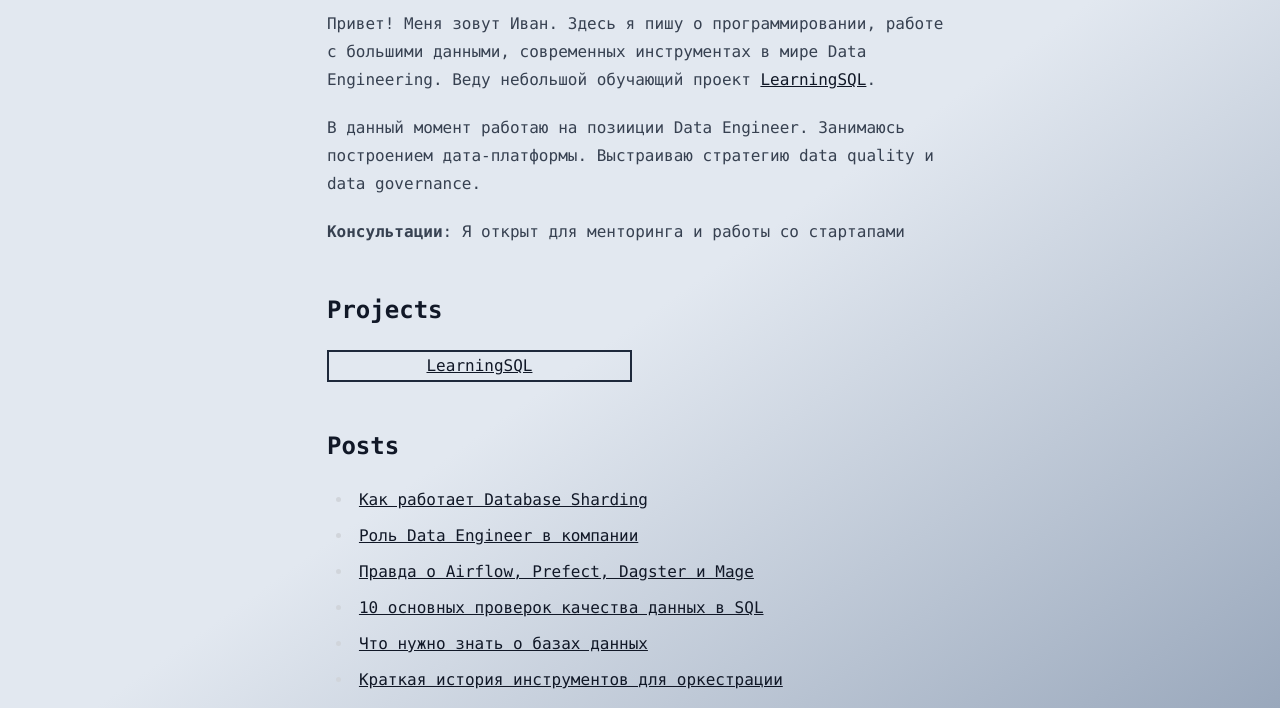
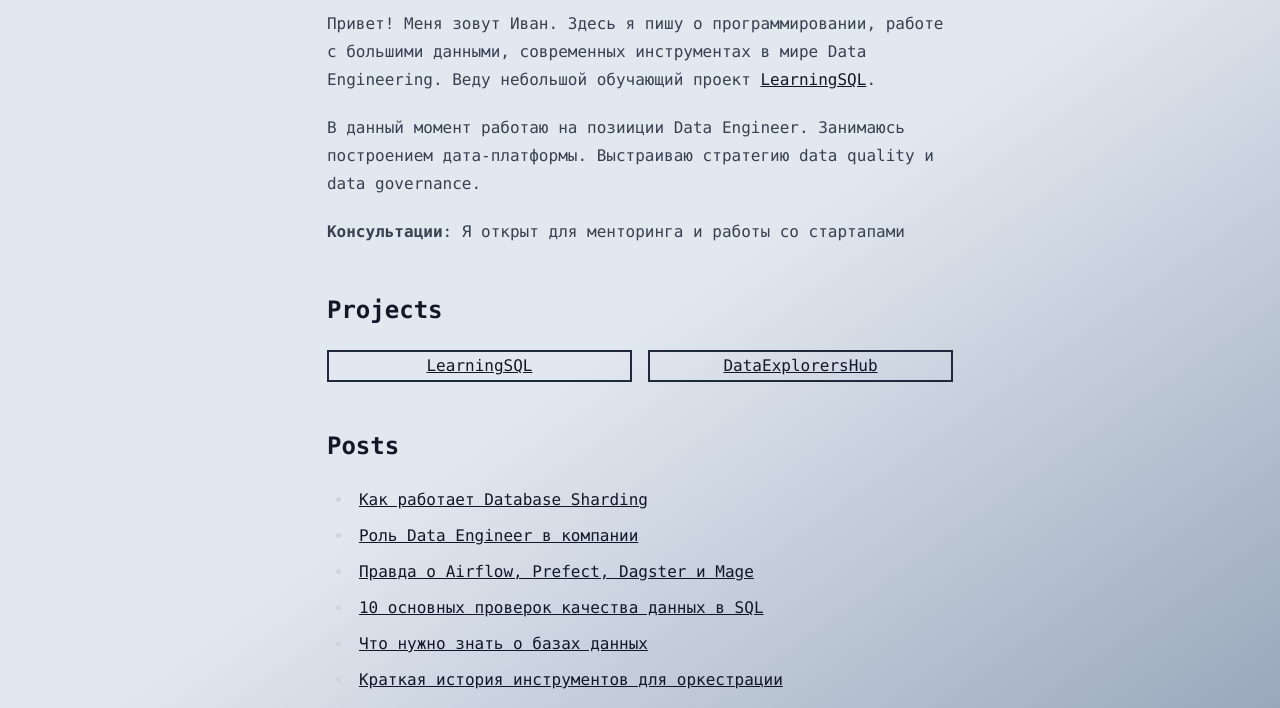
Before and after one commit to vndv/blog, an Astro site: page / in a window 1280 px wide. Shown: the part 134-842 px from the top of the page. Built offline with nearby package versions, Linux system fonts and the light colour scheme; Astro itself is replaced by a stand-in of ours.

Commit message:
add telegram chat

```diff
--- a/src/components/Projects.astro
+++ b/src/components/Projects.astro
@@ -1,6 +1,7 @@
 ---
 const projects = [
   { name: "LearningSQL", href: "https://vndv.github.io/LearningSQL/" },
+  { name: "DataExplorersHub", href: "https://t.me/dataexplorers" },
 ];
 ---
 
```
